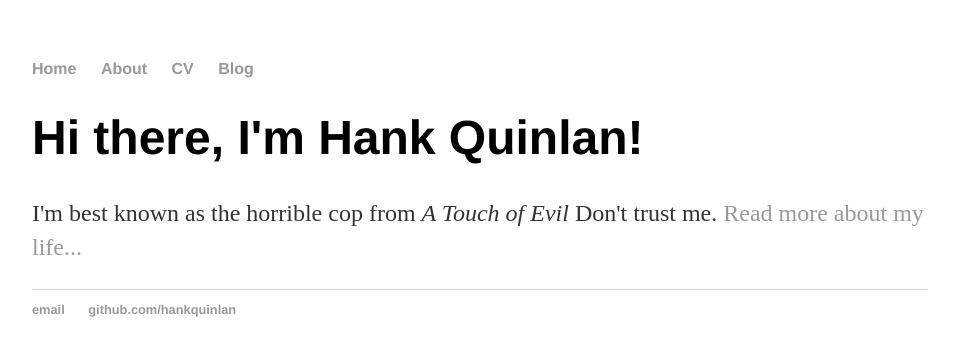
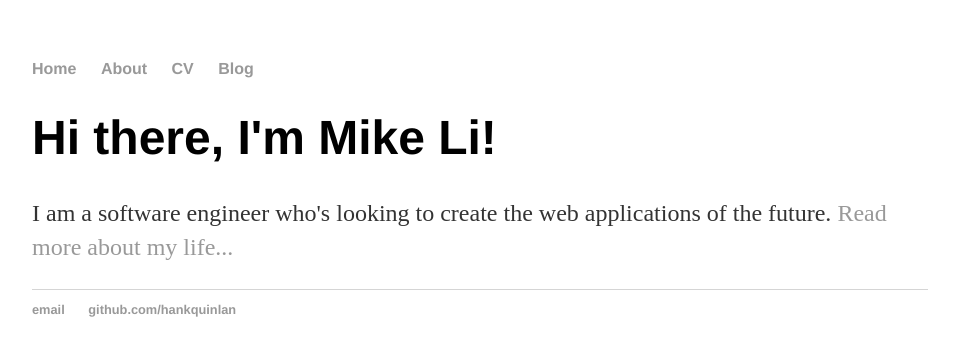
Before and after one commit to mikejamesli/mikeli11.github.io, a Jekyll site: the page built from index.html, in a window 1280 px wide. Shown: the top 356 px of the page, without its empty margins (160-1115 px from the left). Built offline with Jekyll 4.4.1, drawn with Linux system fonts in a browser that asks for light colours.

Commit message:
Update index.html

```diff
--- a/index.html
+++ b/index.html
@@ -3,6 +3,6 @@ layout: default
 title: Mike Li
 ---
 <div class="blurb">
-	<h1>Hi there, I'm Hank Quinlan!</h1>
-	<p>I'm best known as the horrible cop from <em>A Touch of Evil</em> Don't trust me. <a href="/about">Read more about my life...</a></p>
+	<h1>Hi there, I'm Mike Li!</h1>
+	<p>I am a software engineer who's looking to create the web applications of the future. <a href="/about">Read more about my life...</a></p>
 </div><!-- /.blurb -->
```
